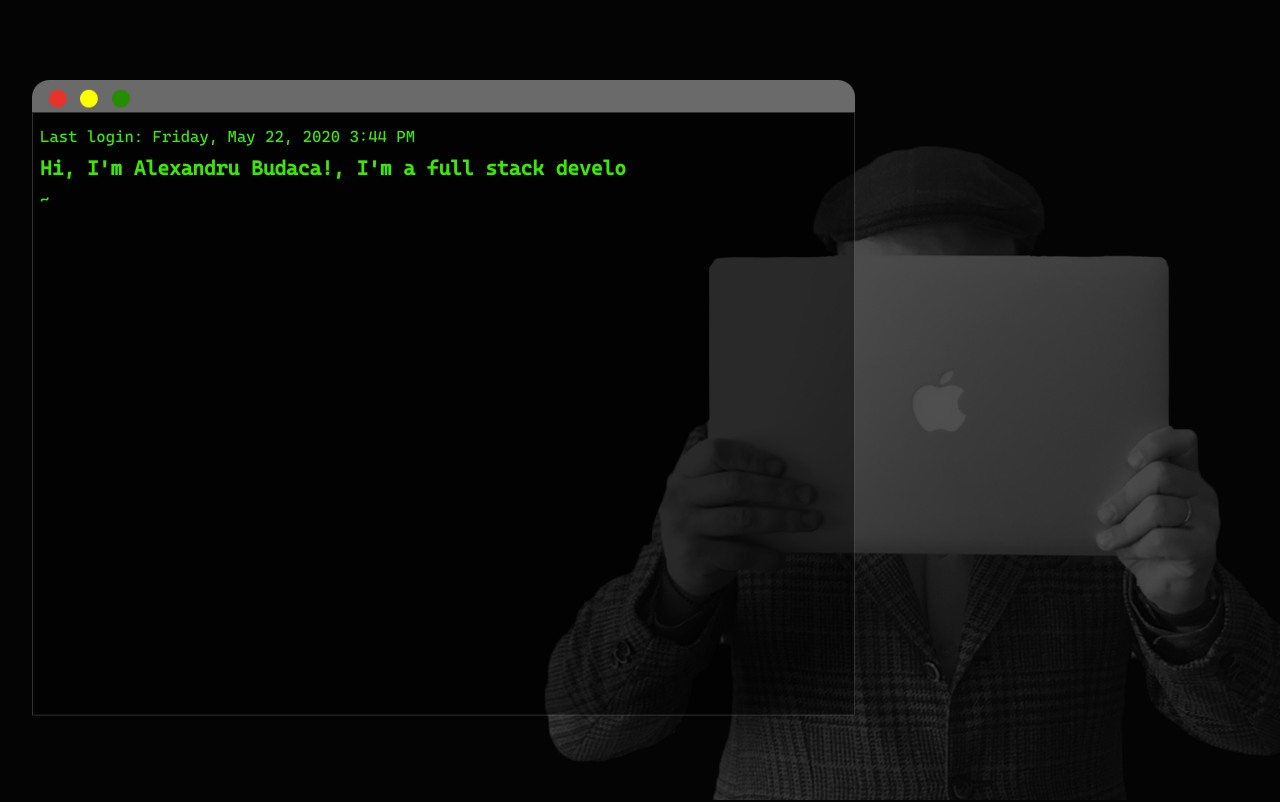
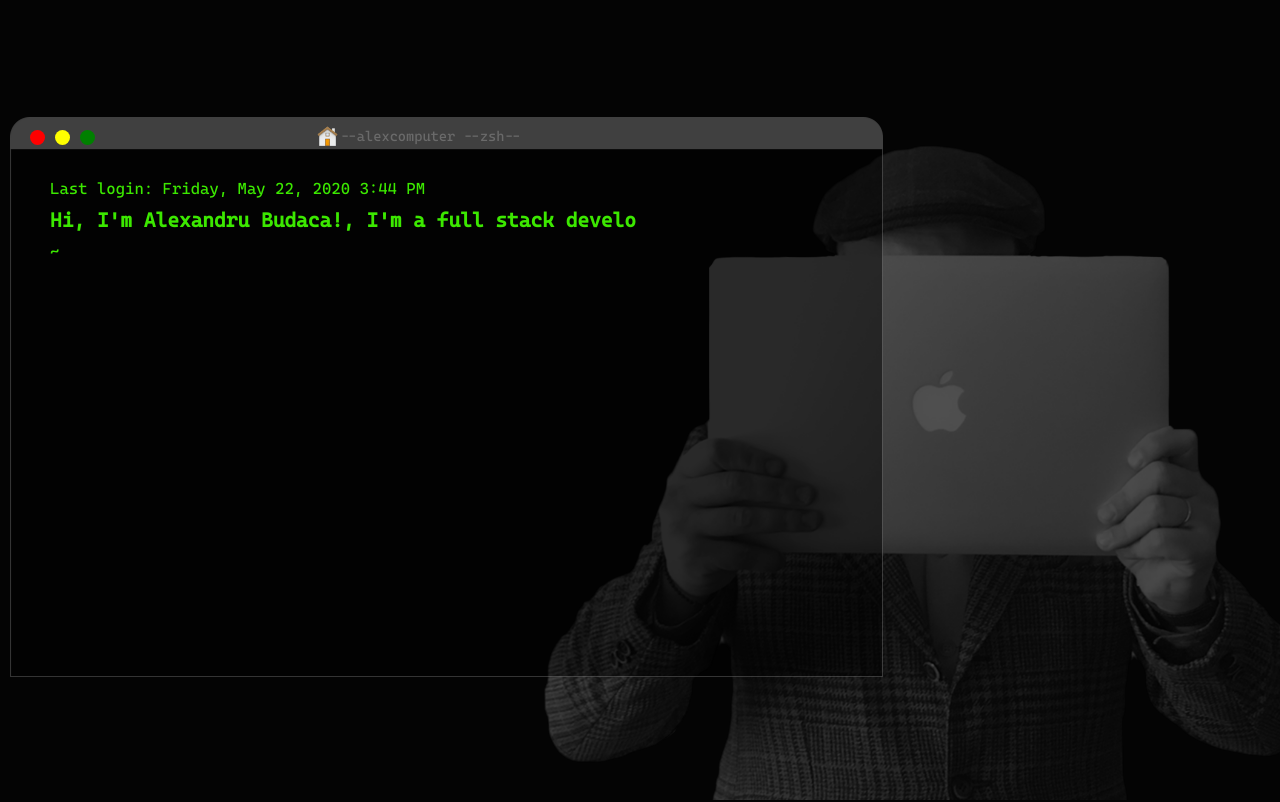
Before and after one commit to AlexandruBudaca/myPortfolio, a React (Create React App) app: page / in a window 1280 px wide. Shown: the top 802 px of the page. Built offline with nearby package versions, Linux system fonts and the light colour scheme.

Commit message:
terminal home

```diff
--- a/src/App.js
+++ b/src/App.js
@@ -14,8 +14,8 @@ function App() {
       <Header />
       <About />
       <Projects />
-      <Contact />
-      <Footer />
+      {/* <Contact />
+      <Footer /> */}
     </div>
   );
 }
--- a/src/Components/Header/Header.js
+++ b/src/Components/Header/Header.js
@@ -1,5 +1,6 @@
 import React from "react";
-
+import img from "../../assets/terminal.png";
+import home_img from "../../assets/home-directory.png";
 // import Links from "./Links";
 import TypeWrite from "./TypeWriter";
 
@@ -7,6 +8,17 @@ const Header = () => {
   return (
     <header className="App-header">
       <div className="home-terminal">
+        <div className="bubbles">
+          <div className="bubble1"></div>
+          <div className="bubble2"></div>
+          <div className="bubble3"></div>
+        </div>
+        <div className="terminal-head">
+          <img src={home_img} style={{ width: "25px", height: "25px" }} />
+          <p>--alexcomputer --zsh--</p>
+        </div>
+
+        <img src={img} />
         <TypeWrite />
       </div>
       {/* <Links /> */}
--- a/src/Components/Header/TypeWriter.js
+++ b/src/Components/Header/TypeWriter.js
@@ -1,12 +1,12 @@
 import React, { useState, useEffect } from "react";
 import Typical from "react-typical";
 import moment from "moment";
-import { Row, Col } from "react-bootstrap";
+import { Row } from "react-bootstrap";
 
 import Write from "./Write";
 
 import "./header.css";
-const TypeWrite = (props) => {
+const TypeWrite = () => {
   var date = moment().format("LLLL");
   const [alex, setAlex] = useState(false);
   const [alex2, setAlex2] = useState(false);
@@ -16,7 +16,6 @@ const TypeWrite = (props) => {
     setTimeout(() => {
       setAlex(true);
     }, 2000);
-
     setTimeout(() => {
       setAlex2(true);
     }, 5000);
@@ -27,8 +26,7 @@ const TypeWrite = (props) => {
 
   return (
     <Row>
-      {console.log(alex)}
-      <Col className="type-write">
+      <div lg={12} className="type-write">
         <p>
           <Typical loop={1} wrapper={"span"} steps={`Last login: ${date}`} />
         </p>
@@ -49,7 +47,7 @@ const TypeWrite = (props) => {
             />
           </p>
         )}
-      </Col>
+      </div>
     </Row>
   );
 };
--- a/src/Components/Header/header.css
+++ b/src/Components/Header/header.css
@@ -1,6 +1,6 @@
 .App-header {
     background: url("../../assets/Je.png") repeat scroll center center / cover;
-    min-height: 100vh;
+    height: 100vh;
     display: flex;
     flex-wrap: wrap;
     flex-direction: column;
@@ -8,17 +8,68 @@
     justify-content: center;
     font-size: calc(10px + 2vmin);
     color: white;
+    padding-left: 10px;
+    padding-right: 10px;
 }
 
+
 .home-terminal {
-    background: url("../../assets/terminal.png");
-    background-size: cover;
-    width: 1000px;
-    height: 100vh;
+    position: relative;
+}
+
+
+
+.home-terminal img {
+    width: 100%;
+    height: 70vh;
+
+}
+
+.terminal-head {
+    position: absolute;
+    top: 6px;
+    left: 35%;
+    color: #6A6A6A;
+    font-size: 14px;
+    display: flex;
+    align-items: center;
 }
 
 .type-write {
-    margin-top: 4.5em;
+    position: absolute;
+    z-index: 10;
+    top: 2em;
+}
+
+.bubbles {
+    display: flex;
+    position: absolute;
+    z-index: 10;
+    top: 0.5em;
+    margin-left: 20px;
+}
+
+.bubble1 {
+    width: 15px;
+    height: 15px;
+    background-color: red;
+    border-radius: 50%;
+    margin-right: 10px;
+}
+
+.bubble2 {
+    width: 15px;
+    height: 15px;
+    background-color: yellow;
+    border-radius: 50%;
+    margin-right: 10px;
+}
+
+.bubble3 {
+    width: 15px;
+    height: 15px;
+    background-color: green;
+    border-radius: 50%;
 }
 
 .type-write p {
```
Also changed, not shown: src/assets/home-directory.png (added), src/assets/terminal.png.
